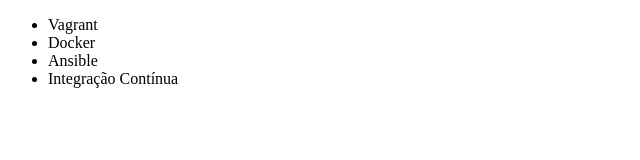
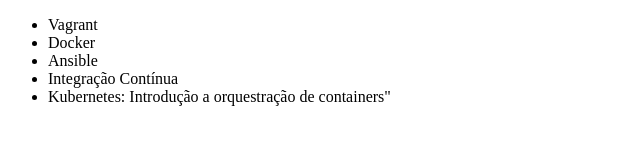
Before and after one commit to igoradsilva/alura, a plain HTML site: page index.html in a window 1280 px wide. Shown: the whole page, without its empty margins (0-640 px from the left). Drawn offline with Linux system fonts and the light colour scheme.

```diff
--- a/index.html
+++ b/index.html
@@ -10,6 +10,7 @@
         <li>Docker</li>
         <li>Ansible</li>
         <li>Integração Contínua</li>
+	<li>Kubernetes: Introdução a orquestração de containers"</li>
     </ul>
 </body>
 </html>
```
